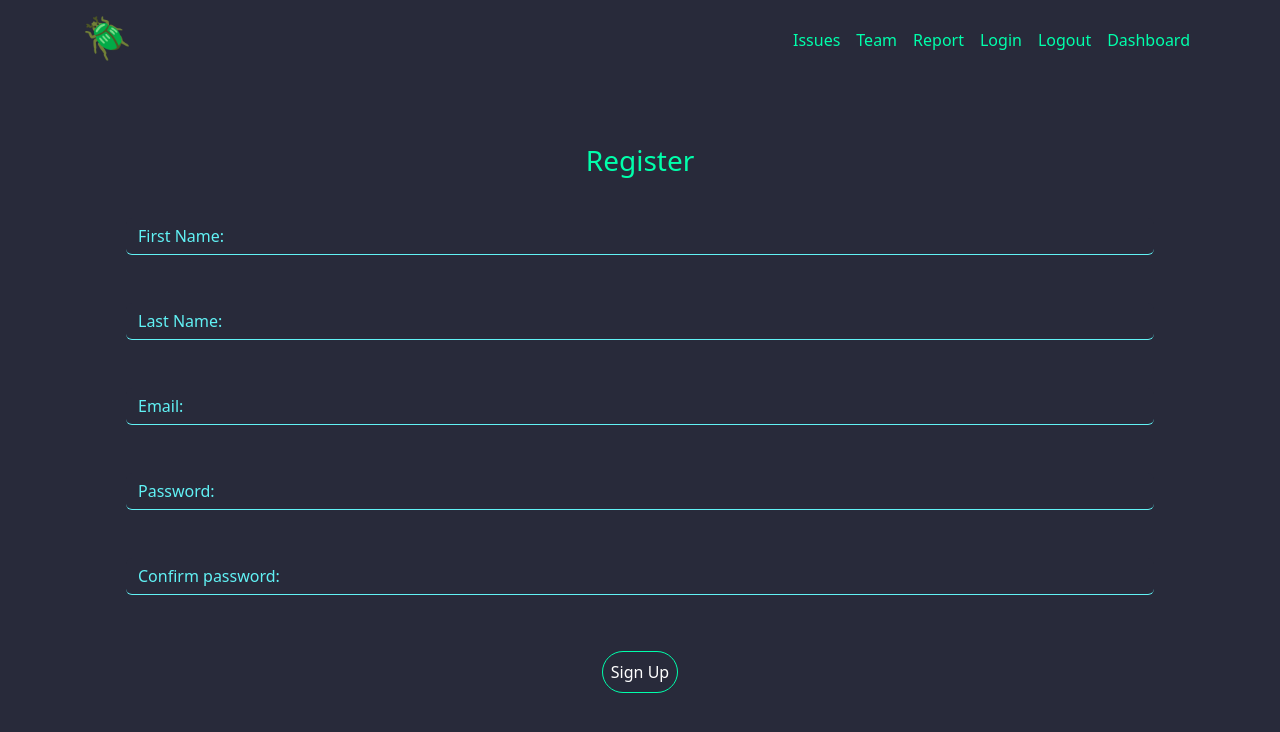
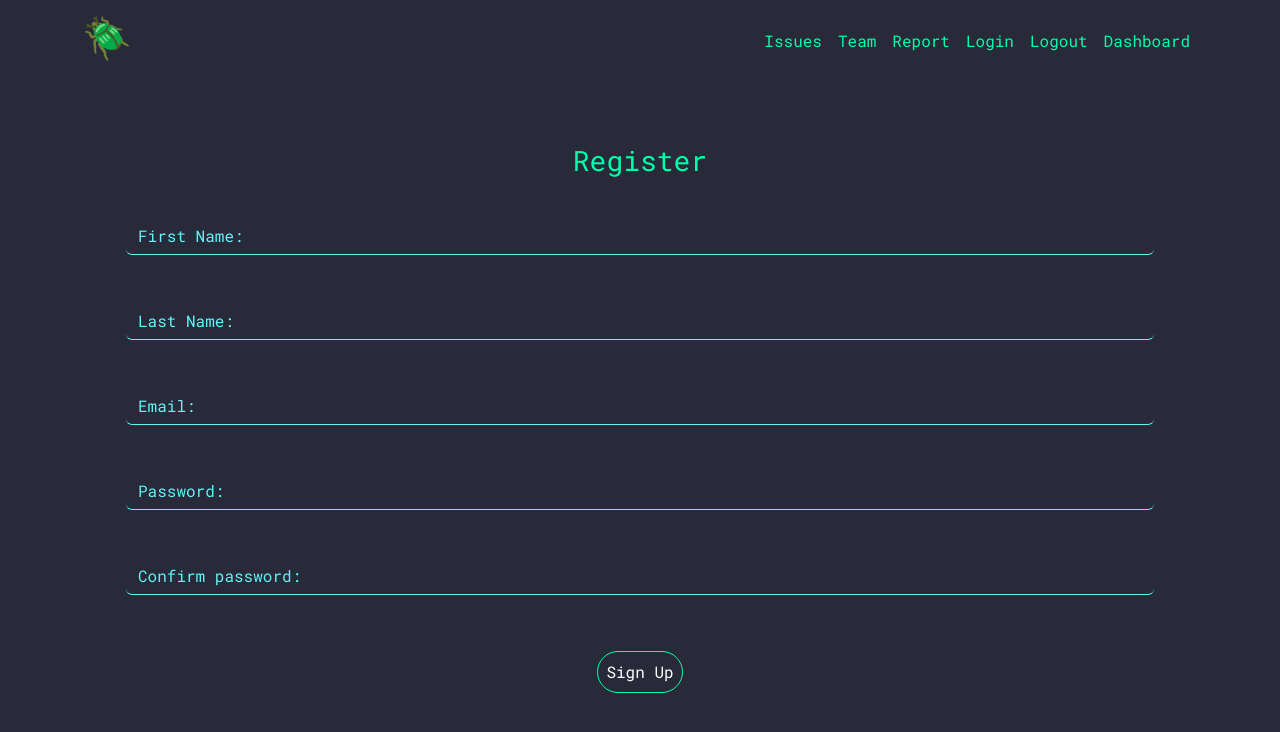
Before and after one commit to wilkensoncode/bug-tacker, a Python web app: template client/templates/register.html in a window 1280 px wide. Shown: the top 732 px of the page. Run offline with Jinja, Linux system fonts and the light colour scheme; the template is opened without the code that fills it, so the values that code supplies are empty.

Commit message:
make changes to link and change font

```diff
--- a/client/static/css/form.css
+++ b/client/static/css/form.css
@@ -31,7 +31,7 @@
     color:var(--green)
 }
 
-.col input, span{
+.col input, .input{
     border-top: none;
     border-left:None;
     border-right:none;
--- a/client/static/css/issue.css
+++ b/client/static/css/issue.css
@@ -1,17 +1,17 @@
 :root {
-    --hover:#00FFAB;
-    --dark: #282A3A;
-    --green: #00FFAB;
-    --border-btm: 1px #fff solid;
-    --hero: #37517e;
-    --footer-text: #fff;
-    --footer: #47b2e4;
-    --footer-bg: #f3f5fa;
-    --white: #fff;
-    --about-color: #47b2e4;
-    --sub-headers: #37517e;
-    --blue: #61F2F5 ;
-    --action-color: #47b2e4; /* get started btn*/
+    --hover:hsl(160, 100%, 50%);
+    --dark: hsl(233, 18%, 19%);
+    --green: hsl(160, 100%, 50%);
+    --border-btm: 1px hsl(0, 0%, 100%) solid;
+    --hero: hsl(218, 39%, 35%);
+    --footer-text: hsl(0, 0%, 100%);
+    --footer: hsl(199, 74%, 59%);
+    --footer-bg: hsl(223, 41%, 97%);
+    --white: hsl(0, 0%, 100%);
+    --about-color: hsl(199, 74%, 59%);
+    --sub-headers: hsl(218, 39%, 35%);
+    --blue: hsl(181, 88%, 67%) ;
+    --action-color: hsl(199, 74%, 59%); /* get started btn*/
 }
 
 .issue-wrapper {
--- a/client/static/css/main.css
+++ b/client/static/css/main.css
@@ -1,3 +1,4 @@
+
 * {
     margin: 0;
     padding: 0;
@@ -5,18 +6,21 @@
 }
 
 :root {
-    --hover:#00FFAB;
-    --dark: #262626;
-    --green: #00FFAB;
-    --border-btm: 1px #fff solid;
-    --hero: #37517e;
-    --footer-text: #fff;
-    --footer: #47b2e4;
-    --footer-bg: #f3f5fa;
-    --white: #fff;
-    --about-color: #47b2e4;
-    --sub-headers: #37517e;
-    --action-color: #47b2e4; /* get started btn*/
+    --hover:hsl(160, 100%, 50%);
+    --dark: hsl(0, 0%, 15%);
+    --green: hsl(160, 100%, 50%);
+    --border-btm: 1px hsl(0, 0%, 100%) solid;
+    --hero: hsl(218, 39%, 35%);
+    --footer-text: hsl(0, 0%, 100%);
+    --footer: hsl(199, 74%, 59%);
+    --footer-bg: hsl(223, 41%, 97%);
+    --white: hsl(0, 0%, 100%);
+    --about-color: hsl(199, 74%, 59%);
+    --sub-headers: hsl(218, 39%, 35%);
+    --action-color: hsl(199, 74%, 59%); /* get started btn*/
+}
+.nav .navbar-nav .nav-item .nav-link {
+  border:none;
 }
 /* action call */
 a {
@@ -43,11 +47,11 @@ a {
   font-size: 48px;
   font-weight: 700;
   line-height: 56px;
-  color: #fff;
+  color: hsl(0, 0%, 100%);
 }
 
 #hero h2 {
-  color: rgba(255, 255, 255, 0.6);
+  color: hsla(0, 0%, 100%, 0.6);
   margin-bottom: 50px;
   font-size: 24px;
 }
@@ -144,7 +148,7 @@ section {
 }
 
 .section-bg {
-  background-color: #f3f5fa;
+  background-color: hsl(223, 41%, 97%);
 }
 
 .section-title {
@@ -245,7 +249,7 @@ section {
 .about .content .btn-learn-more:hover {
   background: var(--green);
   color: var(--white);
-  front-weight: var(--bold)
+  font-weight: var(--bold);
   text-decoration: none;
 }
 
@@ -305,14 +309,14 @@ section {
   border:1px solid var(--green); /* subscribe btn*/
   color: var(--white);
   background: var(--dark);
-  font-white: var(--bold);
+  font-weight: var(--bold);
   transition: 0.3s;
   border-radius: 50px;
   box-shadow: 0px 2px 15px rgba(0, 0, 0, 0.1);
 }
 
 #footer .footer-newsletter form input[type=submit]:hover {
-     color: var(--white);
-     background: var(--green);
-    font-white: var(--bold);
+    color: var(--white);
+    background: var(--green);
+    font-weight: var(--bold);
 }
--- a/client/static/css/style.css
+++ b/client/static/css/style.css
@@ -1,3 +1,4 @@
+@import url('https://fonts.googleapis.com/css2?family=Open+Sans:wght@500&family=Roboto+Mono&family=Roboto:wght@500&display=swap');
 * {
     margin: 0;
     padding: 0;
@@ -5,16 +6,20 @@
 }
 
 :root {
-    --blue: #61F2F5;
-    --dark: #000;
-    --green: #00FFAB;
-    --border-btm: 1px #fff solid;
+    --blue: hsl(181, 88%, 67%);
+    --dark: hsl(0, 0%, 0%);
+    --green: hsl(160, 100%, 50%);
+    --border-btm: 1px hsl(0, 0%, 100%) solid;
 }
 
 body {
     background: var(--dark);
-    color:white;
+    color:hsl(0, 0%, 100%);
     position: relative;
+    font-family: 'Open Sans', sans-serif;
+    font-family: 'Open Sans', sans-serif;
+    font-family: 'Roboto', sans-serif;
+    font-family: 'Roboto Mono', monospace;
 }
 /* header styling*/
 
@@ -42,7 +47,7 @@ body {
     color: var(--green);
 }
 .header-nav-link a:hover{
-    color: green;
+    color: hsl(120, 100%, 25%);
 }
 
 /*  keep footer at the bottom */
--- a/client/static/css/team.css
+++ b/client/static/css/team.css
@@ -1,6 +1,6 @@
 :root {
-    --white: #fff;
-    --blues : #2192FF;
+    --white: hsl(0, 0%, 100%);
+    --blues : hsl(209, 100%, 56%);
 }
 
 .card-bg {
--- a/client/templates/register.html
+++ b/client/templates/register.html
@@ -5,35 +5,37 @@
 <form action="{{url_for('auth.register') }}" method="POST">
 	<div class="pt-4">
 		<div class="container">
-			<div class="sign pt-5" align="center"><h3>Register</h3></div>
+			<div class="sign pt-5" align="center">
+				<h3>Register</h3>
+			</div>
 			<div class="justify-content-center p-2">
 				<div class="row p-4">
 					<div class="col input-group">
-						<span class="input-group-text">First Name:</span>
-						<input type="text" class="form-control"  name="first_name">
+						<span class="input-group-text input">First Name:</span>
+						<input type="text" class="form-control" name="first_name">
 					</div>
 				</div>
 				<div class="row p-4">
 					<div class="col input-group">
-						<span class="input-group-text">Last Name:</span>
-						<input type="text" class="form-control"  name="last_name">
+						<span class="input-group-text input">Last Name:</span>
+						<input type="text" class="form-control" name="last_name">
 					</div>
 				</div>
 				<div class="row p-4">
 					<div class="col input-group">
-						<span class="input-group-text">Email:</span>
-						<input type="email" class="form-control"  name="email">
+						<span class="input-group-text input">Email:</span>
+						<input type="email" class="form-control" name="email">
 					</div>
 				</div>
 				<div class="row p-4">
 					<div class="col input-group">
-						<span class="input-group-text">Password:</span>
-						<input type="password" class="form-control"  name="password1">
+						<span class="input-group-text input">Password:</span>
+						<input type="password" class="form-control" name="password1">
 					</div>
 				</div>
 				<div class="row p-4">
 					<div class="col input-group">
-						<span class="input-group-text">Confirm password:</span>
+						<span class="input-group-text input">Confirm password:</span>
 						<input type="password" class="form-control" id="password2" name="password2">
 					</div>
 				</div>
```
Also changed, not shown: client/templates/base.html (+16 -8 lines), 1 other file.
